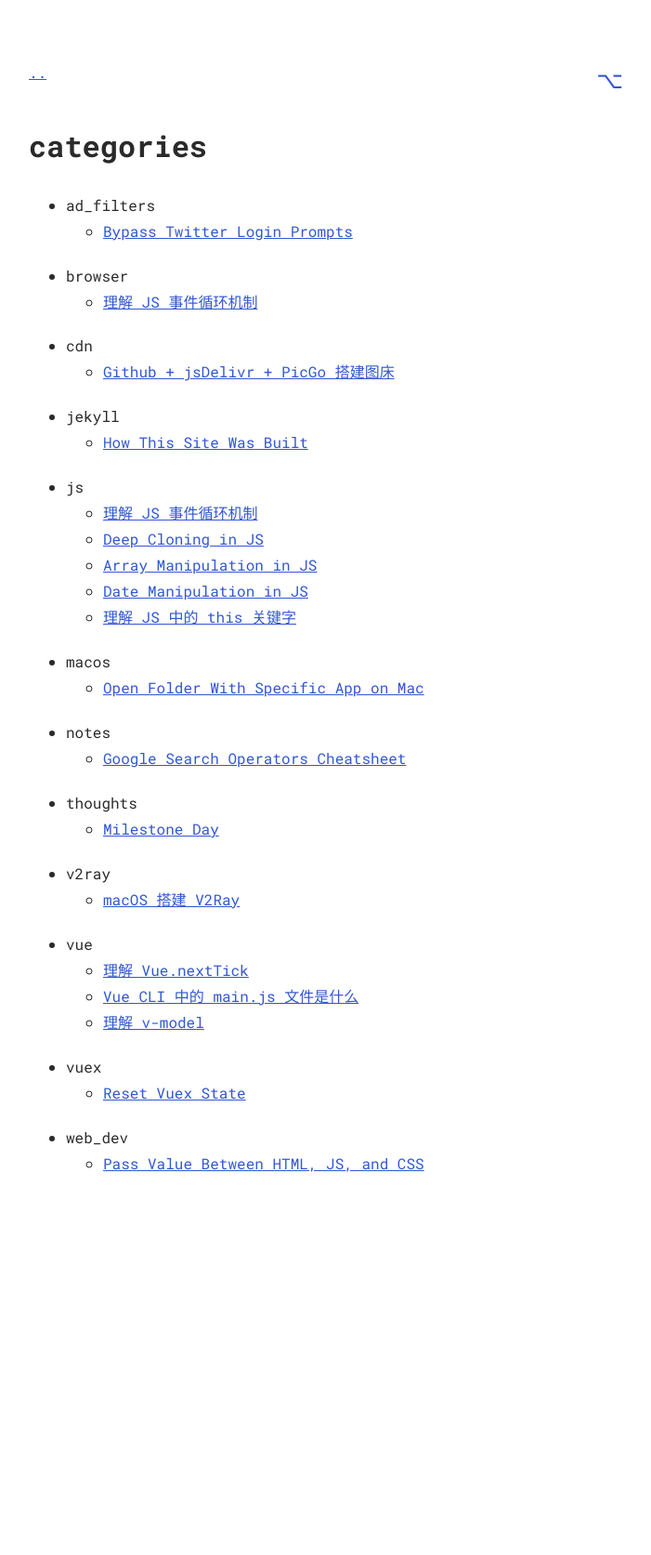
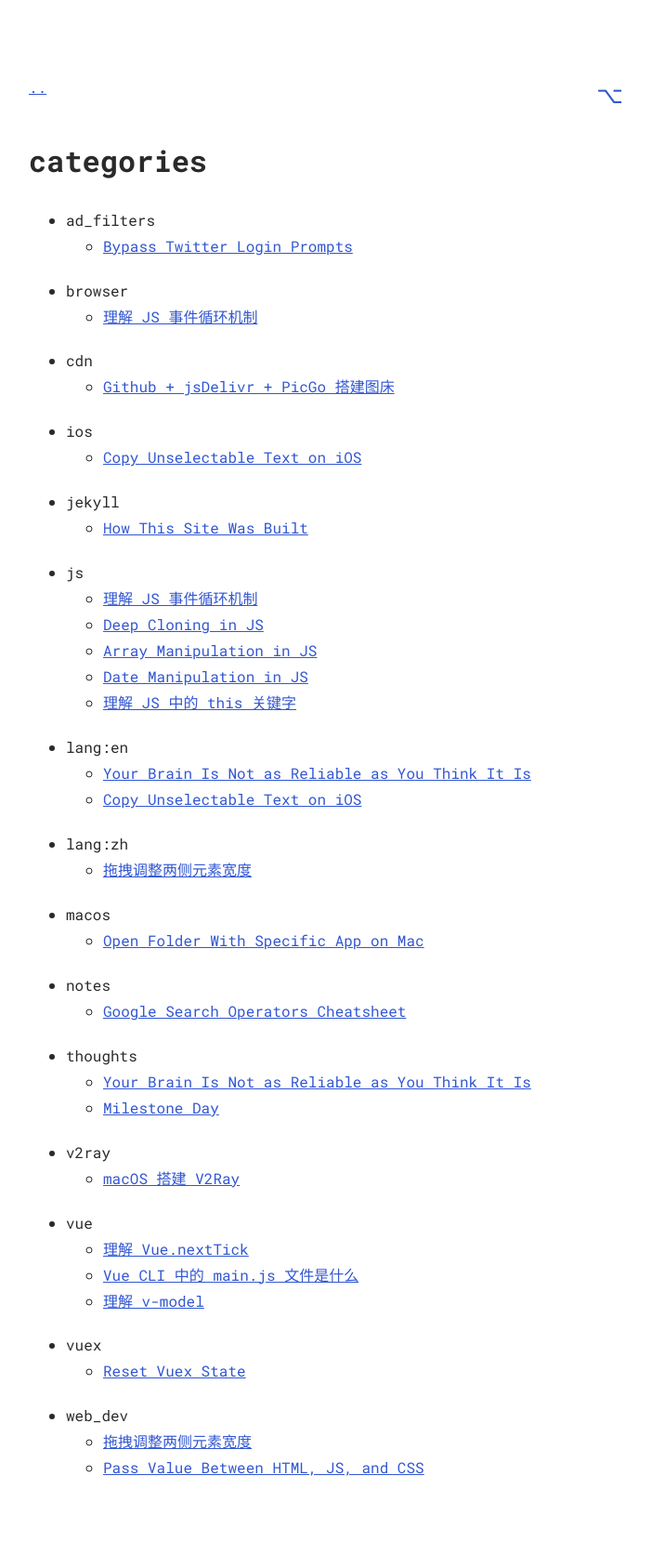
Before and after one commit to toonoisy/toonoisy.github.io, a Jekyll site: the page built from categories.md, in a window 1280 px wide. Shown: the whole page at 93% size, without its empty margins (289-990 px from the left). Built offline with Jekyll 4.4.1, drawn with Linux system fonts in a browser that asks for light colours; a style sheet for code colours, icons or effects is not loaded; before the commit the page ends 1346 px from its top, so only the background shows below that.

````diff
--- a/_layouts/home.html
+++ b/_layouts/home.html
@@ -3,7 +3,7 @@ layout: default
 ---
 <header>
   <div class="func">
-    <h1>{{ site.title }}</h1>
+    <h1 class="go">{{ site.title }}</h1>
     <div>{%-include toggler.html-%}</div>
   </div>
   {%-if site.theme_config.show_description-%}
--- /dev/null
+++ b/_posts/2022-09-30-copy-unselectable-text-ios.md
@@ -0,0 +1,12 @@
+---
+layout: post
+title: Copy Unselectable Text on iOS
+date: 2022-09-30 10:38
+categories: [ios, lang:en]
+---
+
+The easiest solution to copy unselectable text on iOS is to take advantage of the *[Live Text](https://support.apple.com/en-sg/HT212630)* feature launched upon iOS 15.
+
+If you own an iPhone XS, iPhone XR, or later models with iOS 15 or later, navigate to "Settings" > "General" > "Language & Region" > "Live Text", and turn it on. Then go to Photos, and you will find the text on your photos become selectable and copy-pastable.
+
+So next time you want to copy unselectable text on your screen, it's as simple as taking a screenshot and dealing with it on the Photos app.
--- /dev/null
+++ b/_posts/2022-10-03-your-brain-is-not-as-reliable-as-you-think-it-is.md
@@ -0,0 +1,16 @@
+---
+layout: post
+title: Your Brain Is Not as Reliable as You Think It Is
+date: 2022-10-03 13:11
+categories: [thoughts, lang:en]
+---
+
+Yesterday afternoon, I was about to update my phone when the screen prompted me to enter a passcode, and that's when I suddenly forgot the pin I used everyday for a year long.
+
+After being anxious and annoyed alongside a few more failed attempts within the next few hours, I knew I had to restore my iPhone thanked to apple's stringent security protection policy.
+
+The real sad story afterwards was, I lost all my previous photos because I had turned its backup off for god knows what reason. We lost our dog not long ago, now I've lost most of his pics too, alongside those big moments and trivial moments from my life over the past several years.
+
+I fell angry, fell being betrayed by my own mind.
+
+Get your shit organized and your passwords written down, buddy. Your brain is not as reliable as you think it is, and backups are more important than you believe.
--- /dev/null
+++ b/_posts/2022-11-11-drag-to-adjust-width.md
@@ -0,0 +1,146 @@
+---
+layout: post
+title: 拖拽调整两侧元素宽度
+date: 2022-11-11 16:38
+categories: [web_dev, lang:zh]
+---
+
+## 效果
+
+两个并排占满屏幕的块级元素，实现中间拖拽调整两侧宽度。
+
+## 利用 CSS resize 属性实现的简单 demo
+
+```html
+<html lang="en">
+<head>
+  <meta charset="UTF-8">
+  <meta http-equiv="X-UA-Compatible" content="IE=edge">
+  <meta name="viewport" content="width=device-width, initial-scale=1.0">
+  <title></title>
+</head>
+<body>
+  <main>
+    <div class="left">Lorem ipsum dolor sit amet consectetur, adipisicing elit. Atque quisquam illum tempora totam, vero dolorem dolorum magni expedita eligendi beatae repudiandae sit labore provident dignissimos placeat non qui perspiciatis voluptatem!</div>
+    <div class="right">Lorem ipsum dolor sit amet consectetur, adipisicing elit. Impedit, mollitia ea similique soluta ab nulla voluptate ex nemo nam voluptatem praesentium, beatae, magnam maxime dolorem esse tempore adipisci nostrum expedita.</div>
+  </main>
+  <style>
+    main {
+      display: flex;
+      border: 1px solid black;
+      height: 100%;
+    }
+    main div {
+      width: 50%;
+      overflow: auto;
+    }
+    .left {
+      resize: horizontal; /* 元素可水平方向伸缩 */
+      overflow: auto;
+      border-right: 1px solid black;
+    }
+    .right {
+      flex: 1 0;
+    }
+  </style>
+</body>
+</html>
+```
+
+## 操作 DOM 实现适用性更好的 demo (Vue)
+
+```vue
+<template>
+  <main>
+    <div class="box">
+      <div class="left">
+        Lorem ipsum dolor sit amet consectetur adipisicing elit. Quae, iste
+        laudantium quia quibusdam possimus, commodi adipisci pariatur nesciunt
+        fugiat illo harum dolorem vitae ullam inventore repellat assumenda minus
+        beatae voluptates.
+      </div>
+      <div class="resize"></div>
+      <div class="right">
+        Lorem ipsum dolor sit amet consectetur adipisicing elit. Quae, iste
+        laudantium quia quibusdam possimus, commodi adipisci pariatur nesciunt
+        fugiat illo harum dolorem vitae ullam inventore repellat assumenda minus
+        beatae voluptates.
+      </div>
+    </div>
+  </main>
+</template>
+<script>
+export default {
+  mounted() {
+    this.dragControllerDiv();
+  },
+
+  methods: {
+    dragControllerDiv() {
+      var resize = document.getElementsByClassName("resize")[0];
+      var left = document.getElementsByClassName("left")[0];
+      var right = document.getElementsByClassName("right")[0];
+      var box = document.getElementsByClassName("box")[0];
+      resize.onmousedown = function (e) {
+        var startX = e.clientX;
+        resize.left = resize.offsetLeft;
+        // 鼠标拖动事件
+        document.onmousemove = function (e) {
+          var endX = e.clientX;
+          var moveLen = resize.left + (endX - startX); // endx-startx = 移动的距离。resize.left+移动的距离=左边区域最后的宽度
+          var maxT = box.clientWidth - resize.offsetWidth; // 容器宽度 - 左边区域的宽度 = 右边区域的宽度
+
+          if (moveLen < 150) moveLen = 150; // 左边区域的最小宽度为150px
+          if (moveLen > maxT - 150) moveLen = maxT - 150; //右边区域最小宽度为150px
+
+          resize.style.left = moveLen; // 设置左侧区域的宽度
+
+          left.style.width = moveLen + "px";
+          right.style.width = box.clientWidth - moveLen - 10 + "px";
+        };
+        // 鼠标松开事件
+        document.onmouseup = function () {
+          document.onmousemove = null;
+          document.onmouseup = null;
+          resize.releaseCapture && resize.releaseCapture(); //当你不在需要继续获得鼠标消息就要应该调用ReleaseCapture()释放掉
+        };
+        resize.setCapture && resize.setCapture(); //该函数在属于当前线程的指定窗口里设置鼠标捕获
+        return false;
+      };
+    },
+  },
+};
+</script>
+<style scoped>
+.box {
+  width: 100%;
+  height: 100%;
+  margin: 1% 0px;
+  overflow: hidden;
+}
+.left {
+  width: calc(50% - 5px);
+  min-width: calc(20% - 5px);
+  height: 100%;
+  float: left;
+}
+.resize {
+  width: 5px;
+  height: 100%;
+  cursor: col-resize;
+  float: left;
+}
+.right {
+  float: left;
+  width: 50%;
+  max-width: 80%;
+  height: 100%;
+  background: #f3f3f3;
+}
+</style>
+```
+
+## 参考
+
+- [resize - CSS: Cascading Style Sheets \| MDN](https://developer.mozilla.org/en-US/docs/Web/CSS/resize)
+- [vue中实现拖动调整左右两侧div的宽度 - lngrid - 博客园](https://www.cnblogs.com/ingrid/p/12766457.html)
--- a/_sass/no-style-please.scss
+++ b/_sass/no-style-please.scss
@@ -6,6 +6,10 @@
   --codeColor: #68615e;
   --borderColor: #ddd;
   --anchorColor: #3257d1;
+  --siteTitleSize: 32px;
+  --steps: 10;
+  --duration: 2.5s;
+  --cursorSize: 10px;
 }
 
 @mixin dark-appearance {
@@ -62,6 +66,7 @@ article {
 .func {
   display: flex;
   justify-content: space-between;
+  margin: 1rem 0;
 }
 
 .w {
@@ -114,3 +119,62 @@ img {
   display: block;
   margin: 0 auto;
 }
+
+.go {
+  position: relative;
+  display: inline-block;
+  font-size: var(--siteTitleSize);
+  line-height: .8;
+}
+
+.go::before {
+  content: '';
+  width: 100%;
+  height: var(--siteTitleSize);
+  z-index: 1;
+  position: absolute;
+  background: linear-gradient(#fff, #fff) no-repeat top right;
+  background-size: 0 100%;
+  animation: showText var(--duration) steps(var(--steps)) forwards;
+}
+
+.go::after {
+  content: '';
+  width: var(--cursorSize);
+  height: var(--siteTitleSize);
+  background-color: black;
+  z-index: 2;
+  position: absolute;
+  animation: moveCursor var(--duration) steps(var(--steps)) forwards,
+    blink 1s var(--duration) step-end infinite;
+}
+
+@keyframes blink {
+  0% {
+    background-color: black;
+  }
+  50% {
+    background-color: transparent;
+  }
+  100% {
+    background-color: black;
+  }
+}
+
+@keyframes moveCursor {
+  0% {
+    left: 0%;
+  }
+  100% {
+    left: 100%;
+  }
+}
+
+@keyframes showText {
+  0% {
+    background-size: 100% 100%;
+  }
+  100% {
+    background-size: 0% 100%;
+  }
+}
````
